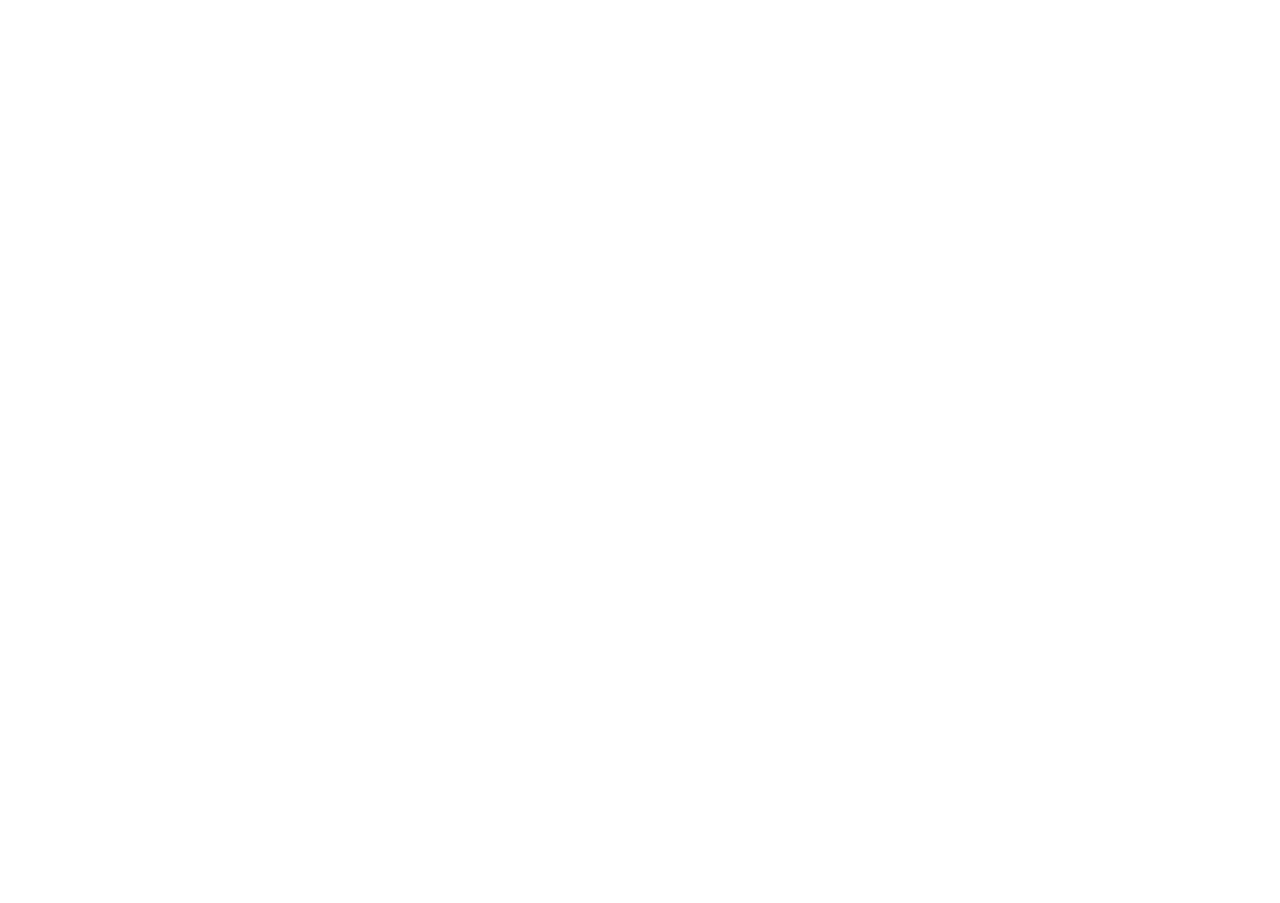
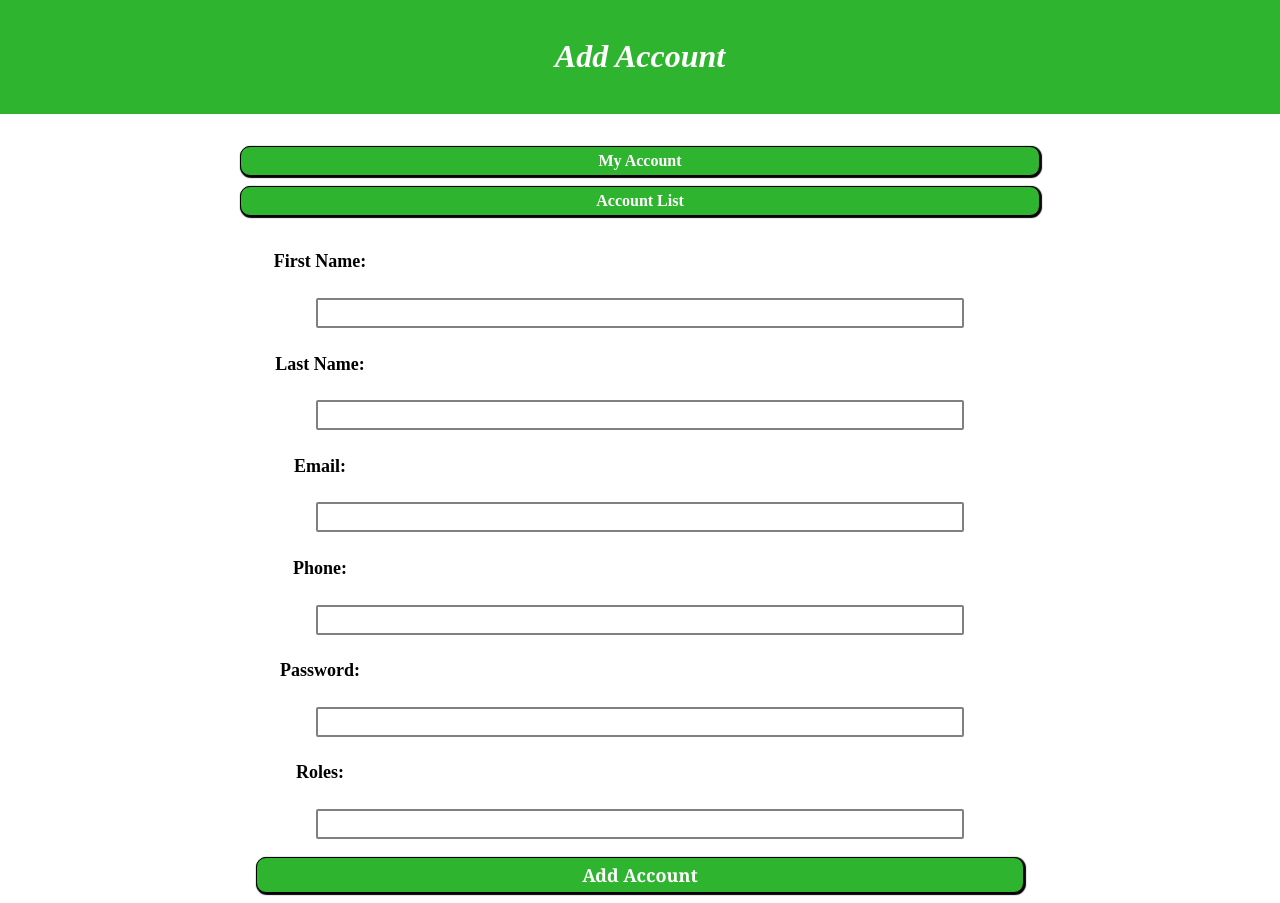
Before and after one commit to KristaSmith1/MERN_Banking_Website, a React (Create React App) app in the folder frontend/: page /add in a window 1280 px wide. Before the commit this address had no page. Before the commit the page ends 800 px from the top, so only its background shows below. Built offline with nearby package versions, Linux system fonts and the light colour scheme; no server answers.

Commit message:
Add accountAdd and customerList with customers route

```diff
--- a/frontend/src/App.js
+++ b/frontend/src/App.js
@@ -7,8 +7,10 @@ import { Route, Routes } from "react-router-dom";
 //import Navbar from "./components/navbar";
 import Login from "./components/homepage";
 import Account from "./components/account";
-import Accounts from "./components/accountList";
+import AccountList from "./components/accountList";
+import CustomerList from "./components/customerList";
 import Edit from "./components/accountEdit";
+import Add from "./components/accountAdd";
 
 const App = () => {
  return (
@@ -17,8 +19,10 @@ const App = () => {
      <Routes>
         <Route exact path="/" element={<Login />} />
         <Route path="/account" element={<Account />} />
-        <Route path="/account-list" element={<Accounts />} />
+        <Route path="/account-list" element={<AccountList />} />
+        <Route path="/customer-list" element={<CustomerList />} />
         <Route path="/edit" element={<Edit />} />
+        <Route path="/add" element={<Add />} />
      </Routes>
    </div>
  );
--- /dev/null
+++ b/frontend/src/components/accountAdd.js
@@ -0,0 +1,161 @@
+import React, { useState, useEffect } from "react";
+import { Link } from "react-router-dom";
+import { useParams, useNavigate } from "react-router";
+
+export default function Add() {
+ const [form, setForm] = useState({
+    firstname: "",
+    lastname: "",
+    email: "",
+    phone: "",
+    password: "",
+    role: "",
+    //role: "Employee",
+    //role: "Customer",
+    checkingWithdraw: 0.0,
+    checkingDeposit: 0.0,
+    checkingTransfer: 0.0,
+    savingsWithdraw: 0.0,
+    savingsDeposit: 0.0,
+    savingsTransfer: 0.0,
+ });
+ const params = useParams();
+ const navigate = useNavigate();
+
+ useEffect(() => {
+   async function fetchData() {
+     //const id = params.id.toString();
+     const response = await fetch(`http://localhost:5000/accounts`);
+
+     if (!response.ok) {
+       const message = `An error has occurred: ${response.statusText}`;
+       window.alert(message);
+       return;
+     }
+
+     const account = await response.json();
+     if (!account) {
+       window.alert(`Account with id not found`);
+       navigate("/");
+       return;
+     }
+
+     setForm(account);
+     console.log(account);
+   }
+
+   fetchData();
+
+   return;
+ }, [params.id, navigate]);
+
+ // These methods will update the state properties.
+ function updateForm(value) {
+   return setForm((prev) => {
+     return { ...prev, ...value };
+   });
+ }
+
+ async function onSubmit(e) {
+   e.preventDefault();
+   const editedPerson = {
+     firstname: form.firstname,
+     lastname: form.lastname,
+     email: form.email,
+     phone: form.phone,
+     password: form.password,
+     roles: "",
+   };
+   // This will send a post request to update the data in the database.
+   await fetch(`http://localhost:5000/update/${params.id}`, {
+     method: "PUT",
+     body: JSON.stringify(editedPerson),
+     headers: {
+       'Content-Type': 'application/json'
+     },
+   });
+
+   navigate("/");
+ }
+
+ // This following section will display the form that takes input from the user to update the data.
+ return (
+   <div>
+     <h3>Add Account</h3>
+    <Link className="submit-button account-button" to={`/account`}>My Account</Link>
+    <Link className="submit-button account-button" to={`/account-list`}>Account List</Link>
+     <form onSubmit={onSubmit}>
+       <div className="form-group m-3">
+         <label htmlFor="firstname">First Name: </label>
+         <input
+           type="text"
+           className="form-control border bg-light"
+           id="firstname"
+           value={form.firstname}
+           //onChange={(e) => updateForm({ firstname: e.target.value })}
+         />
+       </div>
+       <div className="form-group m-3">
+         <label htmlFor="lastname">Last Name: </label>
+         <input
+           type="text"
+           className="form-control border bg-light"
+           id="lastname"
+           value={form.lastname}
+           //onChange={(e) => updateForm({ lastname: e.target.value })}
+         />
+       </div>
+       <div className="form-group m-3">
+         <label htmlFor="email">Email: </label>
+         <input
+           type="text"
+           className="form-control border bg-light"
+           id="email"
+           value={form.email}
+           onChange={(e) => updateForm({ email: e.target.value })}
+         />
+       </div>
+       <div className="form-group m-3">
+         <label htmlFor="phone">Phone: </label>
+         <input
+           type="text"
+           className="form-control border bg-light"
+           id="lastname"
+           value={form.phone}
+           onChange={(e) => updateForm({ phone: e.target.value })}
+         />
+       </div>
+       <div className="form-group m-3">
+         <label htmlFor="password">Password: </label>
+         <input
+           type="text"
+           className="form-control border bg-light"
+           id="password"
+           value={form.password}
+           onChange={(e) => updateForm({ password: e.target.value })}
+         />
+       </div>
+       <div className="form-group m-3">
+         <label htmlFor="roles">Roles: </label>
+         <input
+           type="text"
+           className="form-control border bg-light"
+           id="roles"
+           value={form.role}
+           onChange={(e) => updateForm({ roles: e.target.value })}
+           readOnly
+         />
+       </div>
+       <br />
+
+       <div>
+         <input
+           type="submit"
+           value="Add Account"
+           className="submit-button account-button"
+         />
+       </div>
+     </form>
+   </div>
+ );
+}
--- /dev/null
+++ b/frontend/src/components/customerList.js
@@ -0,0 +1,84 @@
+import React, { useEffect, useState } from "react";
+import { Link } from "react-router-dom";
+// Session data
+import { ReactSession } from 'react-client-session';
+
+import "./homepage.css";
+
+const Account = (props) => (
+ <tr>
+  <td>{props.account.firstname}</td>
+  <td>{props.account.lastname}</td>
+  <td>{props.account.email}</td>
+  <td>{props.account.phone}</td>
+  <td>$ {props.account.savings}</td>
+  <td>$ {props.account.checking}</td>
+  <td>{props.account.role}</td>
+  <td>
+    <Link className="submit-button account-button" to={`/account`}>View</Link>
+  </td>
+ </tr>
+);
+
+export default function CustomerList() {
+ const [account, setAccounts] = useState([]);
+
+ // This method fetches the records from the database.
+ useEffect(() => {
+   async function getAccounts() {
+     const response = await fetch(`http://localhost:5000/customers/`);
+
+     if (!response.ok) {
+       const message = `An error occurred: ${response.statusText}`;
+       window.alert(message);
+       return;
+     }
+
+     const accounts = await response.json();
+     setAccounts(accounts);
+   }
+
+   getAccounts();
+
+   console.log("From accountList: " + ReactSession.get("username"))
+   //ReactSession.remove("username")
+   //console.log(ReactSession.get("username"))
+
+   return;
+ }, [account.length]);
+
+
+ // This method will map out the records on the table
+ function accountList() {
+   return account.map((account) => {
+     return (
+       <Account
+          account={account}
+          key={account._id}
+       />
+     );
+   });
+ }
+
+ // This following section will display the table with the records of individuals.
+ return (
+    <div>
+      <h3 className="m-3">Customer List</h3>
+      <a href="/account" className="submit-button account-button">My Account</a>
+      <table className="account-table" style={{ marginTop: 20 }}>
+        <thead>
+          <tr className="account-tr">
+            <th>First</th>
+            <th>Last</th>
+            <th>Email</th>
+            <th>Phone</th>
+            <th>Savings</th>
+            <th>Checking</th>
+            <th>Role</th>
+          </tr>
+        </thead>
+        <tbody>{accountList()}</tbody>
+      </table>
+    </div>
+ );
+}
```
Also changed, not shown: 1 other file (tests, documents, lock files or other folders).
